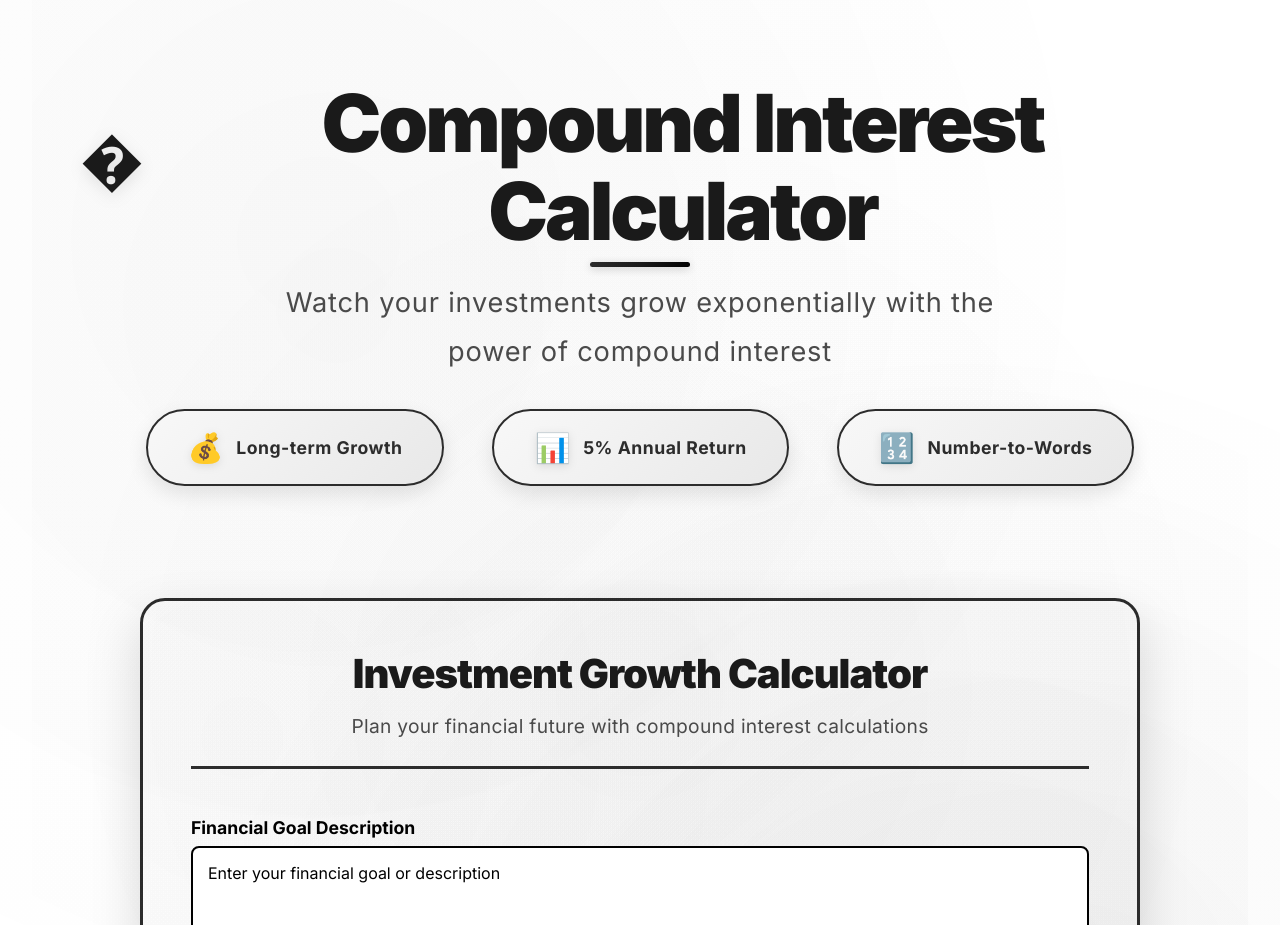
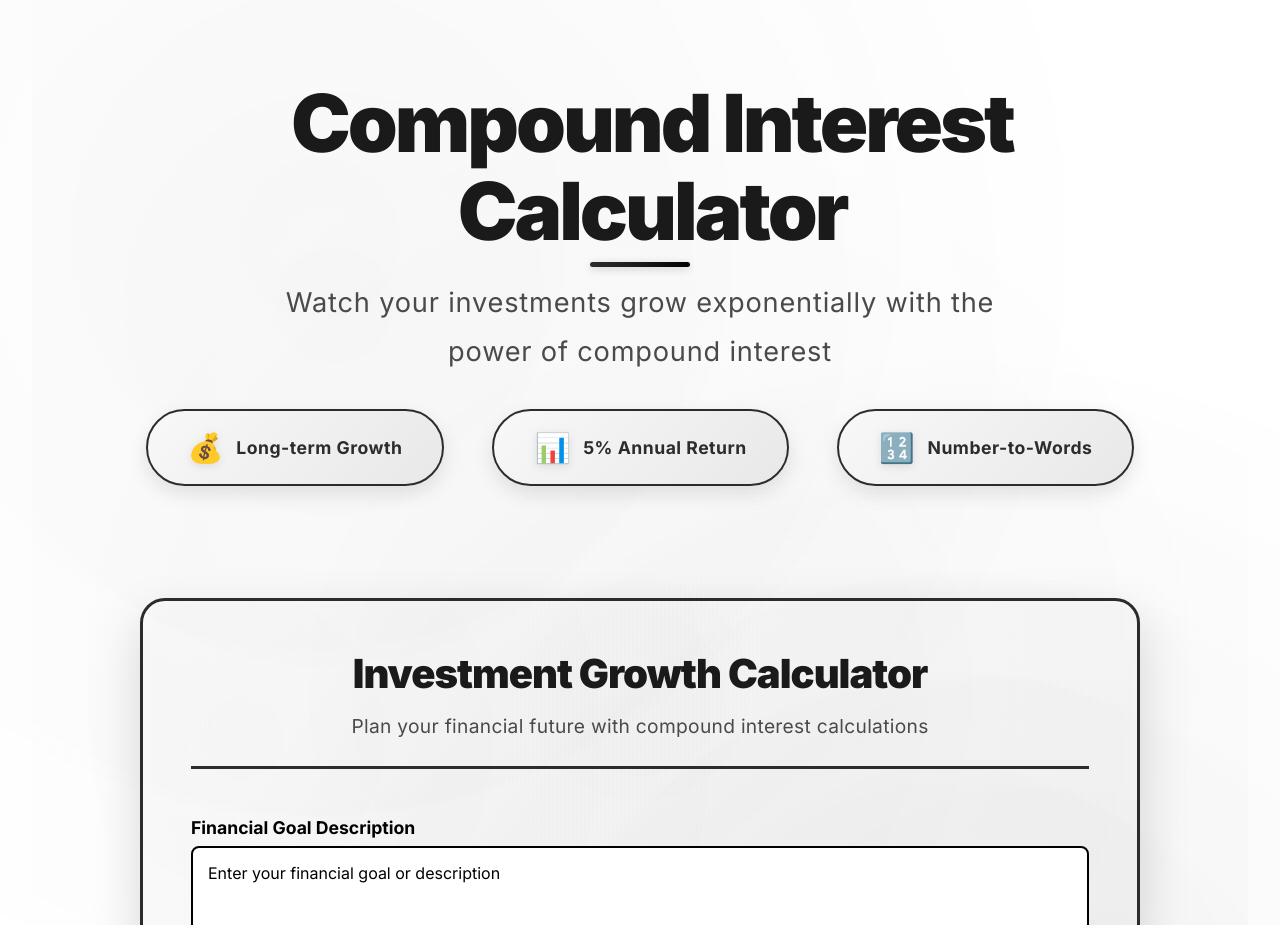
Before and after one commit to Navendu1/in8gen, a React (Vite) app: page / in a window 1280 px wide. Shown: the part 2740-3665 px from the top of the page. Built offline with nearby package versions, Linux system fonts and the light colour scheme.

Commit message:
fix: Remove invalid emoji character from Compound Interest Calculator title

```diff
--- a/src/calculators/CalculatorSection.tsx
+++ b/src/calculators/CalculatorSection.tsx
@@ -7,7 +7,7 @@ const CalculatorSection: React.FC = () => {
     <section className="calculators-section">
       <div className="section-header">
         <h2 className="section-title">
-          <span className="calculator-emoji">�</span>
+          <span className="calculator-emoji"></span>
           Compound Interest Calculator
         </h2>
         <p className="section-subtitle">
```
